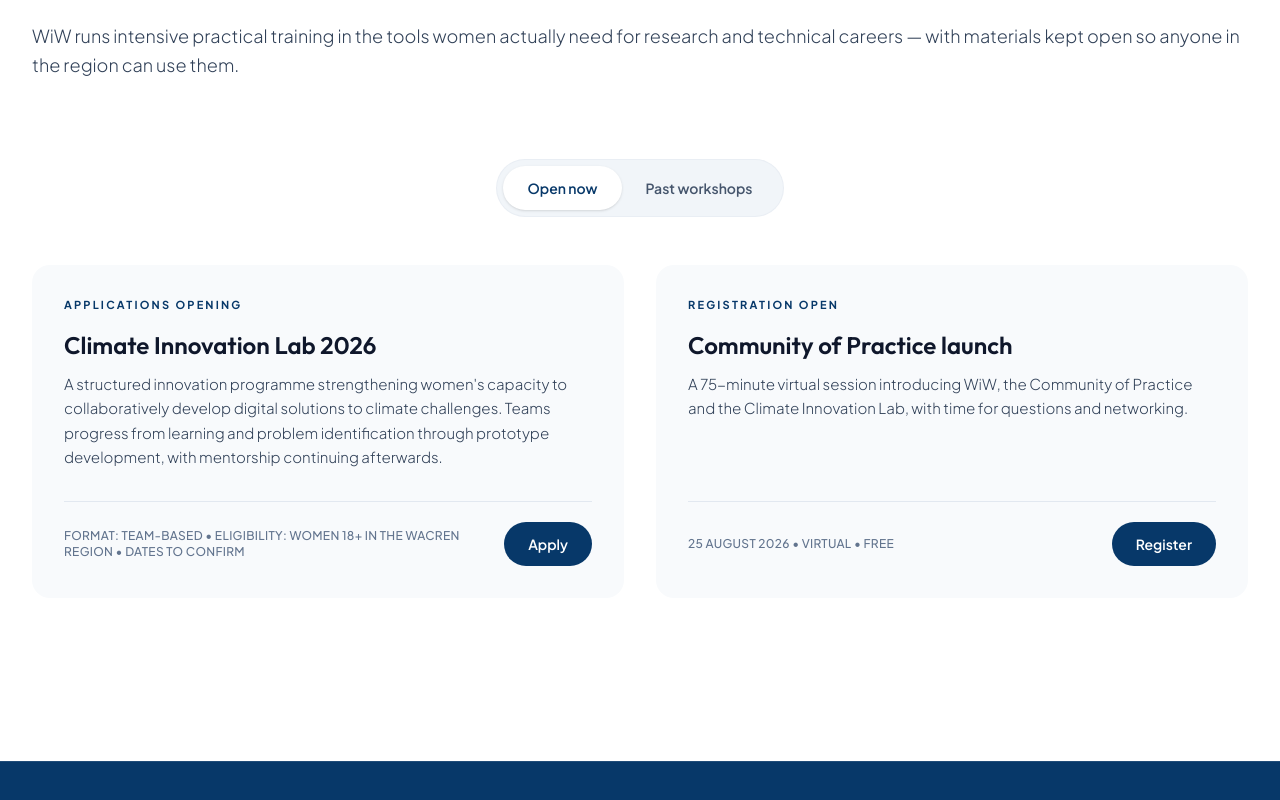
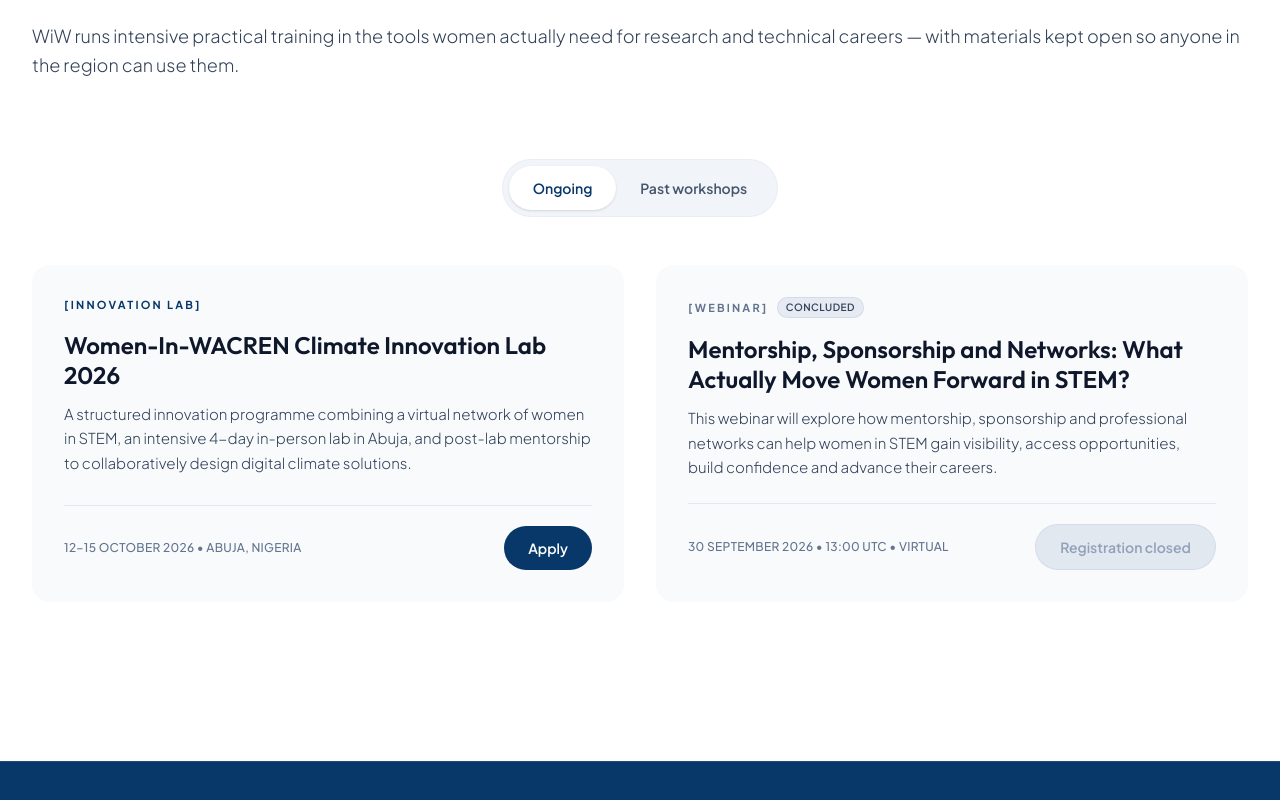
Before and after one commit to rizennews/wiw, a Next.js app: page /en/programme in a window 1280 px wide. Shown: the part 424-1224 px from the top of the page. Built offline with nearby package versions, Linux system fonts and the light colour scheme.

Commit message:
feat: update programme tabs with ongoing disabled notice tooltip, 4 authentic past workshops, and dual partnership action buttons

```diff
--- a/src/app/[locale]/documents/page.tsx
+++ b/src/app/[locale]/documents/page.tsx
@@ -14,8 +14,8 @@
   return buildPageMetadata({
     locale,
     path: '/documents',
-    title: t('title') || 'Document Library',
-    description: t('description') || 'Access official publications, reports, strategic plans, and resources from Women-In-WACREN.',
+    title: t.has('title') ? t('title') : 'Document Library',
+    description: t.has('description') ? t('description') : 'Access official publications, reports, strategic plans, and resources from Women-In-WACREN.',
     image: '/og-image.png',
   });
 }
--- a/src/app/[locale]/impact/page.tsx
+++ b/src/app/[locale]/impact/page.tsx
@@ -27,8 +27,8 @@
   return buildPageMetadata({
     locale,
     path: '/impact',
-    title: 'Our Impact',
-    description: t('heroDesc') || 'Explore the real-world impact of the Women-In-WACREN programme through data, success stories, and our growing network.',
+    title: t.has('heroTitle') ? t('heroTitle') : 'Our Impact',
+    description: t.has('section1Desc') ? t('section1Desc') : 'Explore the real-world impact of the Women-In-WACREN programme through data, success stories, and our growing network.',
     image: '/og-image.png',
   });
 }
--- a/src/app/[locale]/partnership/page.tsx
+++ b/src/app/[locale]/partnership/page.tsx
@@ -17,7 +17,7 @@
     locale,
     path: '/partnership',
     title: 'Partnership Opportunities',
-    description: t('heroSubtitle') || 'Partner with Women-In-WACREN to scale our impact. Explore opportunities to fund cohorts, host workshops, or volunteer as a mentor.',
+    description: t.has('heroDesc') ? t('heroDesc') : 'Partner with Women-In-WACREN to scale our impact. Explore opportunities to fund cohorts, host workshops, or volunteer as a mentor.',
     image: '/og-image.png',
   });
 }
@@ -93,9 +93,12 @@
               <p className="text-sm md:text-base text-slate-700 leading-relaxed mb-8 font-light">
                 {t('card3Desc')}
               </p>
-              <div className="mt-auto">
-                <ActionLink href="https://indico.wacren.net" variant="secondary" icon={ArrowRight}>
-                  {t('card3Btn')}
+              <div className="mt-auto flex flex-col sm:flex-row flex-wrap gap-2.5 w-full">
+                <ActionLink href="https://indico.wacren.net/event/283/" variant="primary" icon={ArrowRight} className="text-[13px] px-4 py-2.5">
+                  {t('card3BtnMentor')}
+                </ActionLink>
+                <ActionLink href="https://indico.wacren.net/event/282/" variant="secondary" icon={ArrowRight} className="text-[13px] px-4 py-2.5">
+                  {t('card3BtnTrainer')}
                 </ActionLink>
               </div>
             </div>
--- a/src/app/[locale]/programme/page.tsx
+++ b/src/app/[locale]/programme/page.tsx
@@ -15,7 +15,7 @@
     locale,
     path: '/programme',
     title: 'Programme & Network',
-    description: t('heroDesc') || 'Explore Women-In-WACREN training programmes, workshops, open calls, and community network initiatives.',
+    description: t.has('desc') ? t('desc') : 'Explore Women-In-WACREN training programmes, workshops, open calls, and community network initiatives.',
     image: '/og-image.png',
   });
 }
--- a/src/components/ActionLink.tsx
+++ b/src/components/ActionLink.tsx
@@ -1,7 +1,9 @@
-import React from 'react';
+import React, { type ComponentProps } from 'react';
 import { Link } from "@/i18n/routing";
 import { cn } from "@/lib/utils";
 import { LucideIcon } from 'lucide-react';
+
+type LinkHref = ComponentProps<typeof Link>['href'];
 
 interface ActionLinkProps {
   href: string;
@@ -9,6 +11,9 @@
   icon?: LucideIcon;
   className?: string;
   variant?: 'primary' | 'secondary' | 'inverted' | 'outline-inverted';
+  target?: string;
+  rel?: string;
+  disabled?: boolean;
 }
 
 export function ActionLink({
@@ -16,7 +21,10 @@
   children,
   icon: Icon,
   className,
-  variant = 'primary'
+  variant = 'primary',
+  target,
+  rel,
+  disabled = false,
 }: ActionLinkProps) {
   const baseStyles = "inline-flex items-center justify-center px-6 py-3 text-sm font-semibold rounded-full transition-colors duration-200 group";
   const variants = {
@@ -26,9 +34,41 @@
     "outline-inverted": "text-white bg-transparent border-2 border-white hover:bg-white/10"
   };
 
+  if (disabled) {
+    return (
+      <span
+        aria-disabled="true"
+        className={cn(baseStyles, "bg-slate-200 text-slate-400 cursor-not-allowed select-none border border-slate-300/60 shadow-none", className)}
+      >
+        {children}
+        {Icon && (
+          <Icon className="ml-2 w-5 h-5 opacity-50" />
+        )}
+      </span>
+    );
+  }
+
+  const isExternal = href.startsWith('http://') || href.startsWith('https://') || href.startsWith('mailto:');
+
+  if (isExternal) {
+    return (
+      <a
+        href={href}
+        target={target || "_blank"}
+        rel={rel || "noopener noreferrer"}
+        className={cn(baseStyles, variants[variant], className)}
+      >
+        {children}
+        {Icon && (
+          <Icon className={cn("ml-2 w-5 h-5 transition-transform", variant === 'primary' && "group-hover:translate-x-1")} />
+        )}
+      </a>
+    );
+  }
+
   return (
     <Link
-      href={href as any}
+      href={href as LinkHref}
       className={cn(baseStyles, variants[variant], className)}
     >
       {children}
--- a/src/components/ProgrammeTabs.tsx
+++ b/src/components/ProgrammeTabs.tsx
@@ -7,62 +7,56 @@
 import { cn } from '@/lib/utils';
 import { useTranslations } from 'next-intl';
 
-// --- DATA ---
-
-// --- COMPONENT ---
 export function ProgrammeTabs() {
   const t = useTranslations('ProgrammeTabs');
+  const tHome = useTranslations('Home');
   const TABS = [t('tabOpenNow'), t('tabPastWorkshops')];
 
-  const OPEN_NOW_DATA = [
+  const ONGOING_DATA = [
     {
-      badge: t('badgeOpen'),
-      title: t('titleClimate'),
-      description: t('descClimate'),
-      metadata: t('metaClimate'),
+      badge: tHome('event2Tag'),
+      title: tHome('event2Title'),
+      description: tHome('event2Desc'),
+      metadata: "12–15 October 2026 • Abuja, Nigeria",
       buttonText: t('btnApply'),
-      href: "#"
+      href: "https://indico.wacren.net/event/279/",
+      isPast: false,
     },
     {
-      badge: t('badgeReg'),
-      title: t('titleComm'),
-      description: t('descComm'),
-      metadata: t('metaComm'),
-      buttonText: t('btnRegister'),
-      href: "#"
+      badge: tHome('event1Tag'),
+      title: tHome('event1Title'),
+      description: tHome('event1Desc'),
+      metadata: "30 September 2026 • 13:00 UTC • Virtual",
+      buttonText: tHome('register'),
+      href: "https://wacren.zoom.us/webinar/register/WN_x5OIWhkETjOQNlL_x2kPIg",
+      isPast: true,
     }
   ];
 
   const PAST_WORKSHOPS_DATA = [
     {
       badge: t('badge2024'),
-      title: t('titlePython1'),
-      description: t('descPython1')
+      title: t('titleAccra'),
+      description: t('descAccra'),
+      href: "https://indico.wacren.net/event/207/"
     },
     {
       badge: t('badge2024'),
-      title: t('titlePython2'),
-      description: t('descPython2')
+      title: t('titleAbidjan'),
+      description: t('descAbidjan'),
+      href: "https://indico.wacren.net/event/236/"
     },
     {
       badge: t('badge2018'),
-      title: t('titlePhysical'),
-      description: t('descPhysical')
+      title: t('titleLagos'),
+      description: t('descLagos'),
+      href: "https://indico.wacren.net/event/61/"
     },
     {
-      badge: t('badgeOngoing'),
-      title: t('titleGit'),
-      description: t('descGit')
-    },
-    {
-      badge: t('badgeOngoing'),
-      title: t('titleIoT'),
-      description: t('descIoT')
-    },
-    {
-      badge: t('badgeOngoing'),
-      title: t('titleAI'),
-      description: t('descAI')
+      badge: t('badge2017'),
+      title: t('titleDakar'),
+      description: t('descDakar'),
+      href: "https://indico.wacren.net/event/55/"
     }
   ];
 
@@ -99,22 +93,39 @@
         <AnimatePresence mode="wait">
           {activeTab === t('tabOpenNow') && (
             <motion.div
-              key="open-now"
+              key="ongoing"
               initial={{ opacity: 0, y: 10 }}
               animate={{ opacity: 1, y: 0 }}
               exit={{ opacity: 0, y: -10 }}
               transition={{ duration: 0.3 }}
               className="grid grid-cols-1 lg:grid-cols-2 gap-6 lg:gap-8 w-full"
             >
-              {OPEN_NOW_DATA.map((item, idx) => (
-                <div key={idx} className="flex flex-col items-start p-6 md:p-8 bg-slate-50 rounded-2xl hover:bg-slate-100 transition-colors duration-300">
-                  <span className="text-[11px] font-bold uppercase tracking-[0.2em] mb-4 text-primary">
+              {ONGOING_DATA.map((item, idx) => {
+                const isPast = !!item.isPast;
+                return (
+                  <div
+                    key={idx}
+                    className="flex flex-col items-start p-6 md:p-8 bg-slate-50 rounded-2xl hover:bg-slate-100 transition-colors duration-300"
+                  >
+                    <div className="flex items-center gap-2 mb-4">
+                      <span className={cn(
+                        "text-[11px] font-bold uppercase tracking-[0.2em]",
+                        isPast ? "text-slate-500" : "text-primary"
+                      )}>
                         {item.badge}
                       </span>
+                      {isPast && (
+                        <span className="inline-flex items-center px-2 py-0.5 rounded-full text-[10px] font-semibold tracking-wider uppercase bg-slate-200/80 text-slate-700 border border-slate-300/70">
+                          {t('statusPast')}
+                        </span>
+                      )}
+                    </div>
+
                     <h3 className="font-heading text-xl lg:text-2xl font-semibold leading-tight mb-3 text-slate-900">
                       {item.title}
                     </h3>
-                  <p className="text-sm md:text-[15px] text-slate-700 leading-relaxed mb-8 font-light">
+
+                    <p className="text-sm md:text-[15px] text-slate-700 leading-relaxed mb-6 font-light">
                       {item.description}
                     </p>
 
@@ -122,12 +133,32 @@
                       <p className="text-[12px] font-medium text-slate-500 uppercase tracking-wide leading-snug">
                         {item.metadata}
                       </p>
-                    <ActionLink href={item.href} variant="primary" className="shrink-0">
-                      {item.buttonText}
+
+                      <div className="relative group/btn shrink-0 inline-flex">
+                        <ActionLink
+                          href={item.href}
+                          variant="primary"
+                          disabled={isPast}
+                        >
+                          {isPast ? t('btnClosed') : item.buttonText}
                         </ActionLink>
+
+                        {isPast && (
+                          <div
+                            role="tooltip"
+                            className="pointer-events-none absolute bottom-full mb-2.5 right-0 sm:right-auto sm:left-1/2 sm:-translate-x-1/2 opacity-0 translate-y-1 group-hover/btn:opacity-100 group-hover/btn:translate-y-0 transition-all duration-200 z-30 whitespace-nowrap drop-shadow-xl"
+                          >
+                            <div className="bg-slate-950 text-white text-[12px] font-medium px-3 py-1.5 rounded-lg shadow-xl border border-slate-800 text-center">
+                              {t('noticeConcluded')}
+                            </div>
+                            <div className="w-2 h-2 bg-slate-950 rotate-45 mx-auto -mt-1 border-r border-b border-slate-800" />
+                          </div>
+                        )}
                       </div>
                     </div>
-              ))}
+                  </div>
+                );
+              })}
             </motion.div>
           )}
 
@@ -138,24 +169,37 @@
               animate={{ opacity: 1, y: 0 }}
               exit={{ opacity: 0, y: -10 }}
               transition={{ duration: 0.3 }}
-              className="grid grid-cols-1 md:grid-cols-2 lg:grid-cols-3 gap-6 lg:gap-8 w-full"
+              className="grid grid-cols-1 md:grid-cols-2 gap-6 lg:gap-8 w-full"
             >
               {PAST_WORKSHOPS_DATA.map((item, idx) => (
-                <div key={idx} className="flex flex-col items-start p-6 md:p-8 bg-slate-50 rounded-2xl hover:bg-slate-100 transition-colors duration-300">
+                <div
+                  key={idx}
+                  className="flex flex-col items-start p-6 md:p-8 bg-slate-50 rounded-2xl hover:bg-slate-100 transition-colors duration-300"
+                >
                   <span className="text-[11px] font-bold uppercase tracking-[0.2em] text-primary mb-4">
                     {item.badge}
                   </span>
                   <h3 className="font-heading text-xl lg:text-2xl font-semibold leading-tight mb-3 text-slate-900">
                     {item.title}
                   </h3>
-                  <p className="text-sm md:text-[15px] text-slate-700 leading-relaxed font-light">
+                  <p className="text-sm md:text-[15px] text-slate-700 leading-relaxed font-light mb-6">
                     {item.description}
                   </p>
+
+                  <div className="mt-auto pt-4 border-t border-slate-200/80 w-full flex items-center justify-between">
+                    <ActionLink
+                      href={item.href}
+                      variant="secondary"
+                      icon={ArrowRight}
+                      className="text-[13px] px-4 py-2"
+                    >
+                      {t('readMore')}
+                    </ActionLink>
+                  </div>
                 </div>
               ))}
             </motion.div>
           )}
-
 
         </AnimatePresence>
       </div>
```
Also changed, not shown: messages/en.json, messages/fr.json, messages/pt.json. Lines whose indentation alone changed are shown as unchanged.
